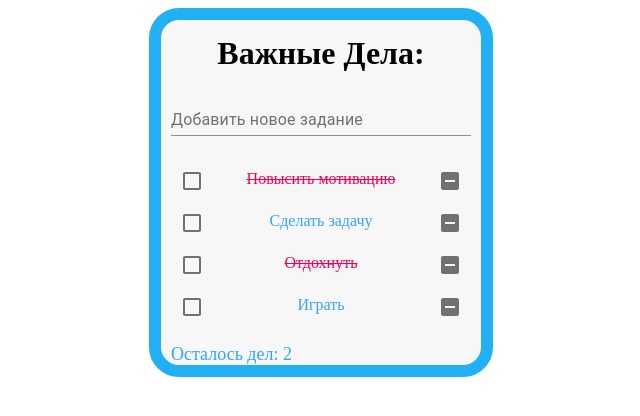
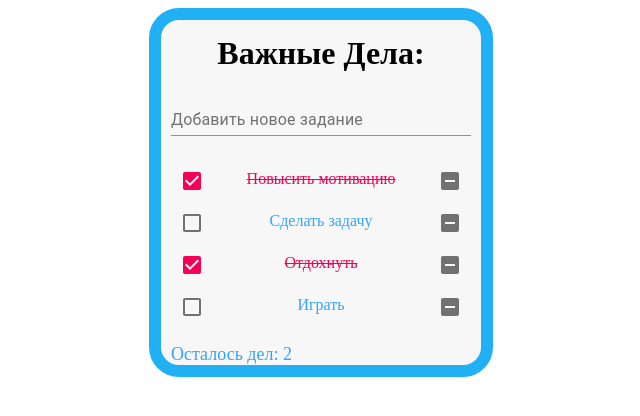
Before and after one commit to WebHeroSchool/react_todo, a React (Create React App) app: page / in a window 1280 px wide. Shown: the top 416 px of the page, without its empty margins (319-959 px from the left). Built offline with nearby package versions, Linux system fonts and the light colour scheme.

Commit message:
Set-State

```diff
--- a/src/components/App/App.js
+++ b/src/components/App/App.js
@@ -9,24 +9,37 @@ class App extends React.Component {
         tasks: [
             {
                 text: 'Повысить мотивацию',
-                isDone: true
+                isDone: true,
+                id: 1
             },
             {
                 text: 'Сделать задачу',
-                isDone: false
+                isDone: false,
+                id: 2
             },
             {
                 text: 'Отдохнуть',
-                isDone: true
+                isDone: true,
+                id: 3
             },
             {
                 text: 'Играть',
-                isDone: false
+                isDone: false,
+                id: 4
             }
         ]
     }
 
-    onClickDone = isDone => console.log(isDone);
+    onClickDone = id => {
+        const newItemList = this.state.tasks.map(item => {
+            const newItem = {...item};
+            if (item.id ===id) {
+                newItem.isDone = !item.isDone;
+            }
+            return newItem;
+        });
+        this.setState({tasks: newItemList});
+    };
 
     render() {
         let doTasks = this.state.tasks.filter(item => item.isDone === false);
--- a/src/components/Item/Item.js
+++ b/src/components/Item/Item.js
@@ -1,13 +1,32 @@
 import React from 'react';
 import styles from './Item.module.css';
 import classnames from 'classnames';
+import Checkbox from '@material-ui/core/Checkbox';
 
-const Item = ({taskText, taskDone}) => (<div className=
+const Item = ({taskText, taskDone, taskId, onClickDone}) => (
+    <div className={styles.listItem}>
+    <Checkbox
+        value="checkedA"
+        checked={taskDone}
+        onClick= {() => onClickDone(taskId)}
+        inputProps={{
+          'aria-label': 'primary checkbox',
+        }}
+      />
+<div className=
     {classnames({
         [styles.text]: true,
         [styles.done]: taskDone
     })}
 
->{taskText}</div>)
+>{taskText}</div>
+<Checkbox
+        value="checkedF"
+        indeterminate
+        inputProps={{
+          'aria-label': 'indeterminate checkbox',
+        }}
+      />
+</div>)
 
 export default Item;
--- a/src/components/Item/Item.module.css
+++ b/src/components/Item/Item.module.css
@@ -1,3 +1,8 @@
+.listItem{
+    display: flex;
+    justify-content: space-between;
+}
+
 .text{
     color: #33A4FF;
     padding: 10px;
--- a/src/components/ItemList/ItemList.js
+++ b/src/components/ItemList/ItemList.js
@@ -1,24 +1,14 @@
 import React from 'react';
 import Item from '../Item/Item';
 import styles from './ItemList.module.css';
-import Checkbox from '@material-ui/core/Checkbox';
 
 const ItemList = ({task, onClickDone}) => (<ul className={styles.list}>
     {task.map(item => (
-        <li className={styles.listItem}><Checkbox
-        value="checkedA"
-        onClick= {() => onClickDone(item.isDone)}
-        inputProps={{
-          'aria-label': 'primary checkbox',
-        }}
-      /><Item taskText={item.text} taskDone={item.isDone}/>
-      <Checkbox
-        value="checkedF"
-        indeterminate
-        inputProps={{
-          'aria-label': 'indeterminate checkbox',
-        }}
-      />
+        <li><Item
+        taskText={item.text}
+        taskDone={item.isDone}
+        onClickDone={onClickDone}
+        taskId ={item.id}/>
         </li>
     ))}
 </ul>)
--- a/src/components/ItemList/ItemList.module.css
+++ b/src/components/ItemList/ItemList.module.css
@@ -2,8 +2,3 @@
     list-style: none;
     padding: 0;
 }
-
-.listItem {
-    display: flex;
-    justify-content: space-between;
-}
```
